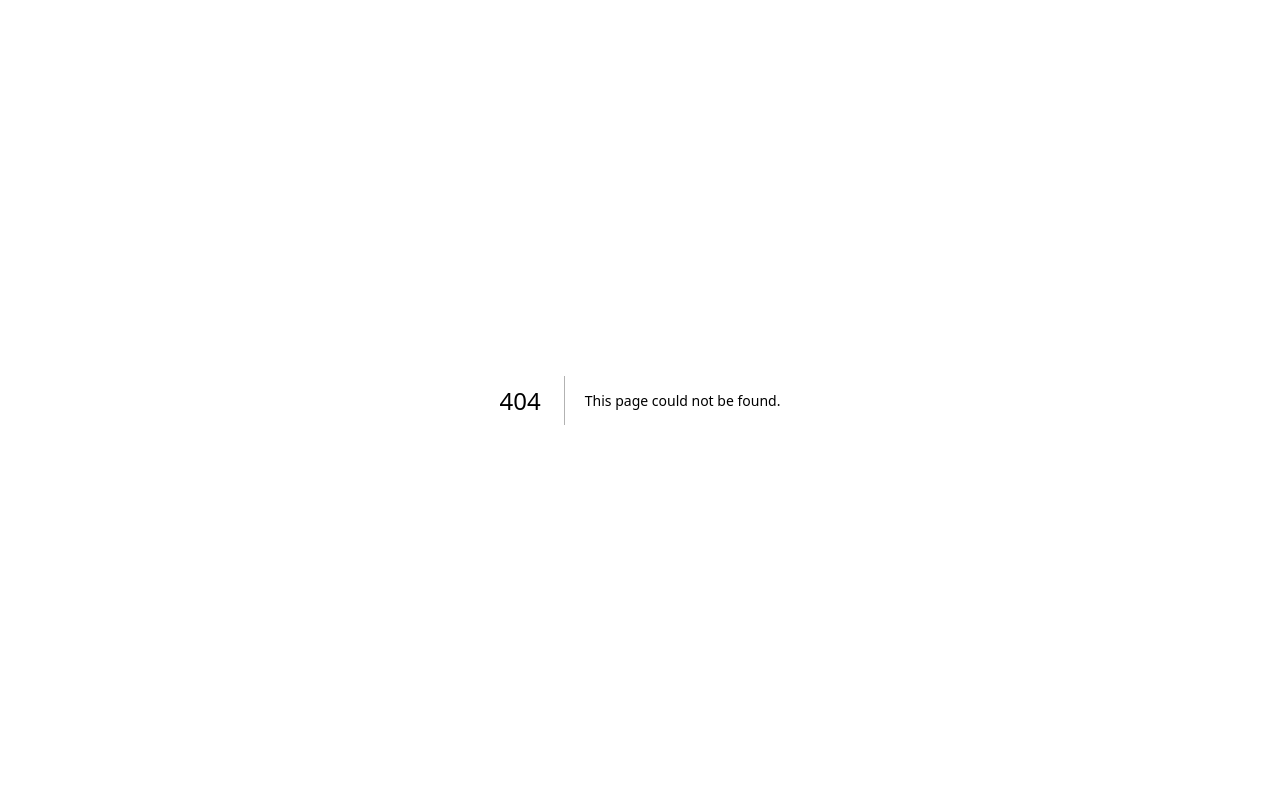
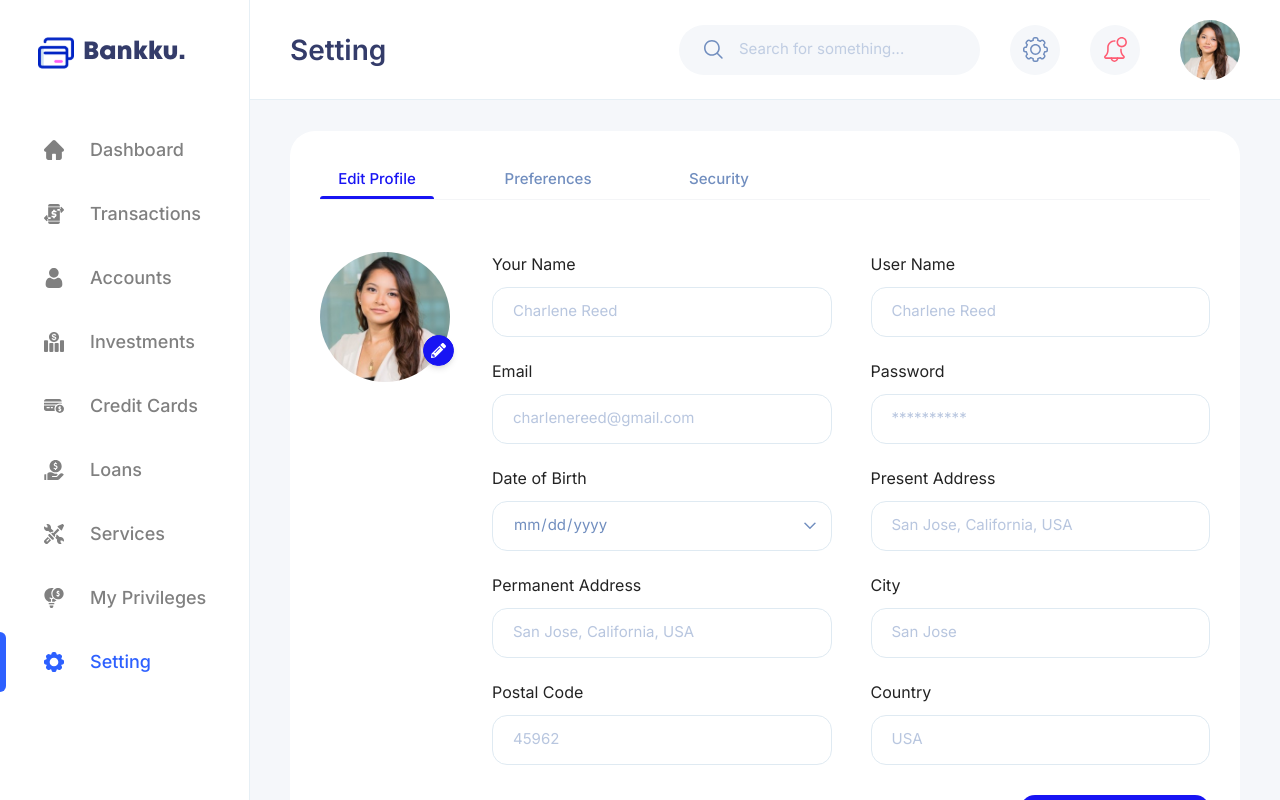
Before and after one commit to humamafif/dashboard-ui-test-fe, a Next.js app: page /dashboard/setting in a window 1280 px wide. Before the commit this address had no page. Built offline with nearby package versions, Linux system fonts and the light colour scheme.

Commit message:
:lipstick:slicing/page settings (section edit profile)

```diff
--- /dev/null
+++ b/app/components/icons/chevron-down-icon.tsx
@@ -0,0 +1,16 @@
+export function ChevronDownIcon({ className }: { className?: string }) {
+  return (
+    <svg
+      className={className}
+      viewBox="0 0 11 7"
+      fill="none"
+      xmlns="http://www.w3.org/2000/svg"
+    >
+      <path
+        d="M0.459717 0.459717L5.45972 5.45972L10.4597 0.459717"
+        stroke="#718EBF"
+        strokeWidth="1.3"
+      />
+    </svg>
+  );
+}
--- /dev/null
+++ b/app/components/icons/pencil-icon.tsx
@@ -0,0 +1,19 @@
+export function PencilIcon({ className }: { className?: string }) {
+  return (
+    <svg
+      className={className}
+      viewBox="0 0 15 15"
+      fill="currentColor"
+      xmlns="http://www.w3.org/2000/svg"
+    >
+      <g clipPath="url(#clip0_2_385)">
+        <path d="M14.587 4.16321L13.2364 5.51379C13.0987 5.65149 12.876 5.65149 12.7383 5.51379L9.48637 2.26184C9.34867 2.12415 9.34867 1.90149 9.48637 1.76379L10.837 0.413208C11.3848 -0.134644 12.2754 -0.134644 12.8262 0.413208L14.587 2.17395C15.1377 2.7218 15.1377 3.61243 14.587 4.16321ZM8.32621 2.92395L0.632851 10.6173L0.011757 14.1769C-0.073204 14.6573 0.345741 15.0734 0.82621 14.9913L4.38578 14.3673L12.0791 6.67395C12.2168 6.53626 12.2168 6.3136 12.0791 6.1759L8.82719 2.92395C8.68656 2.78626 8.46391 2.78626 8.32621 2.92395ZM3.63578 9.95813C3.47465 9.797 3.47465 9.53918 3.63578 9.37805L8.1475 4.86633C8.30863 4.7052 8.56644 4.7052 8.72758 4.86633C8.88871 5.02747 8.88871 5.28528 8.72758 5.44641L4.21586 9.95813C4.05473 10.1193 3.79691 10.1193 3.63578 9.95813ZM2.57816 12.422H3.98441V13.4855L2.09476 13.8165L1.18363 12.9054L1.51469 11.0157H2.57816V12.422Z" />
+      </g>
+      <defs>
+        <clipPath id="clip0_2_385">
+          <rect width="15" height="15" />
+        </clipPath>
+      </defs>
+    </svg>
+  );
+}
--- a/app/components/input.tsx
+++ b/app/components/input.tsx
@@ -3,16 +3,17 @@ type InputVariant = "filled" | "outline";
 interface InputProps {
   className?: string;
   variant: InputVariant;
-  icon: React.ComponentType<React.SVGProps<SVGSVGElement>>;
-  colorIcon: IconColor;
+  icon?: React.ComponentType<React.SVGProps<SVGSVGElement>>;
+  colorIcon?: IconColor;
   placeholder: string;
-  type: "text" | "password" | "email" | "search";
+  placeholderColor?: string;
+  type: "text" | "password" | "email" | "search" | "date";
 }
 
 const variantStyles: Record<InputVariant, string> = {
   filled: "bg-(--color-input-bg-filled) text-(--color-input-text-filled)",
   outline:
-    "bg-(--color-input-bg-outline) text-(--color-input-text-outline) border border-slate-200",
+    "bg-(--color-input-bg-outline) text-(--color-input-text-outline) border border-[#DFEAF2]",
 };
 
 const iconColorStyles: Record<IconColor, string> = {
@@ -30,6 +31,7 @@ export default function Input({
   variant,
   icon: Icon,
   colorIcon,
+  placeholderColor,
   ...props
 }: InputProps) {
   const containerClass = variantStyles[variant] || "";
@@ -37,13 +39,19 @@ export default function Input({
 
   return (
     <div
-      className={`xl:h-12.5 h-[40px] bg-(--color-input-bg-${variant}) rounded-full flex items-center xl:px-6.25 px-5  ${containerClass} ${className}`}
+      className={`xl:h-12.5 h-[40px] bg-(--color-input-bg-${variant}) flex items-center ${
+        Icon && "xl:px-6.25 px-5"
+      }  ${containerClass} ${className}`}
     >
-      <Icon className={`size-4 xl:size-[20px] shrink-0 ${iconClass}`} />
+      {Icon && (
+        <Icon className={`size-4 xl:size-[20px] shrink-0 ${iconClass}`} />
+      )}
 
       <input
         {...props}
-        className="ml-3.75 w-full bg-transparent outline-none xl:text-[15px] lg:text-[12px] text-[13px]"
+        className={` ${
+          Icon && "ml-3.75"
+        } w-full outline-none placeholder:${placeholderColor} xl:text-[15px] lg:text-[12px] text-[13px]`}
       />
     </div>
   );
--- a/app/dashboard/components/header.tsx
+++ b/app/dashboard/components/header.tsx
@@ -40,7 +40,7 @@ export default function Header({ onMenuClick }: { onMenuClick: () => void }) {
           icon={SearchIcon}
           placeholder="Search for something..."
           type="text"
-          className="w-full"
+          className="w-full rounded-full"
         />
 
         {/* Settings & Notification */}
--- /dev/null
+++ b/app/dashboard/setting/components/profile-form.tsx
@@ -0,0 +1,96 @@
+import { ChevronDownIcon } from "@/app/components/icons/chevron-down-icon";
+import { PencilIcon } from "@/app/components/icons/pencil-icon";
+import Input from "@/app/components/input";
+import ProfileCircle from "@/app/components/profile-circle";
+import React from "react";
+interface InputProps {
+  label: string;
+  placeholder: string;
+  type?: "text" | "email" | "password" | "date";
+  isSelect?: boolean;
+}
+
+const InputField: React.FC<InputProps> = ({
+  label,
+  placeholder,
+  type = "text",
+  isSelect = false,
+}) => (
+  <div className="flex flex-col gap-[9px] lg:gap-[7px] xl:gap-[11px]">
+    <label className="text-[13px] xl:text-[16px] font-normal text-text-body">
+      {label}
+    </label>
+    <div className="relative">
+      <Input
+        variant="outline"
+        type={type}
+        placeholder={placeholder}
+        placeholderColor="text-[#718EBF]"
+        className={`w-full h-[40px] xl:h-[50px] px-[15px] xl:px-[20px] rounded-[10px] lg:rounded-[15px] border text-[12px] xl:text-[15px]
+          ${type === "date" ? "uppercase text-[#718EBF]" : ""}`}
+      />
+
+      {type === "date" && (
+        <ChevronDownIcon className="xl:w-[12px] w-[10px] absolute right-4 top-1/2 -translate-y-1/2 pointer-events-none" />
+      )}
+    </div>
+  </div>
+);
+
+const ProfileForm = () => {
+  return (
+    <>
+      <div className="flex flex-col lg:flex-row gap-[22px] lg:gap-[53px] xl:gap-[42px]">
+        {/* Foto Profil */}
+        <div className="shrink-0 flex justify-center lg:block">
+          <div className="relative size-[170px] lg:size-[110px] xl:size-[130px] items-center justify-center">
+            <ProfileCircle path="/assets/img/profile.jpg" alt="Profile" />
+            <button className="absolute xl:bottom-4 lg:bottom-3 bottom-5 -right-1 btn-primary p-[10px] lg:p-[7px] rounded-full shadow-md">
+              <PencilIcon className="size-[18px] xl:size-[15px] lg:size-[12px]" />
+            </button>
+          </div>
+        </div>
+
+        {/* Grid Input Form */}
+        <div className="grow grid grid-cols-1 lg:grid-cols-2 lg:gap-x-[26px] xl:gap-[39px] gap-y-[16px] lg:gap-y-[16px] xl:gap-y-[22px]">
+          <InputField label="Your Name" placeholder="Charlene Reed" />
+          <InputField label="User Name" placeholder="Charlene Reed" />
+          <InputField
+            label="Email"
+            placeholder="charlenereed@gmail.com"
+            type="email"
+          />
+          <InputField
+            label="Password"
+            placeholder="**********"
+            type="password"
+          />
+          <InputField
+            label="Date of Birth"
+            placeholder="25 January 1990"
+            type="date"
+            isSelect={true}
+          />
+          <InputField
+            label="Present Address"
+            placeholder="San Jose, California, USA"
+          />
+          <InputField
+            label="Permanent Address"
+            placeholder="San Jose, California, USA"
+          />
+          <InputField label="City" placeholder="San Jose" />
+          <InputField label="Postal Code" placeholder="45962" />
+          <InputField label="Country" placeholder="USA" />
+        </div>
+      </div>
+      <div className="my-[20px] lg:my-[25px] xl:my-[30px] flex justify-center lg:justify-end">
+        <button className="w-full xl:w-[190px] lg:w-[130px]  py-[11px] xl:py-[14px] bg-[#1814F3] text-white font-medium text-[15px] xl:text-[18px] rounded-[9px] xl:rounded-[15px] hover:opacity-95 transition-all">
+          Save
+        </button>
+      </div>
+    </>
+  );
+};
+
+export default ProfileForm;
--- /dev/null
+++ b/app/dashboard/setting/components/setting-section.tsx
@@ -0,0 +1,24 @@
+"use client";
+import { useState } from "react";
+import TabBar from "./tab-bar";
+import ProfileForm from "./profile-form";
+
+const SettingSection = () => {
+  const [activeTab, setActiveTab] = useState("Edit Profile");
+
+  return (
+    <div className="w-full">
+      <TabBar activeTab={activeTab} setActiveTab={setActiveTab} />
+
+      {activeTab === "Edit Profile" ? (
+        <ProfileForm />
+      ) : (
+        <div className="py-20 text-center text-slate-400">
+          Konten untuk {activeTab} belum tersedia.
+        </div>
+      )}
+    </div>
+  );
+};
+
+export default SettingSection;
--- /dev/null
+++ b/app/dashboard/setting/components/tab-bar.tsx
@@ -0,0 +1,38 @@
+import React from "react";
+
+interface TabBarProps {
+  activeTab: string;
+  setActiveTab: (tab: string) => void;
+}
+
+const TabBar: React.FC<TabBarProps> = ({ activeTab, setActiveTab }) => {
+  const tabs = ["Edit Profile", "Preferences", "Security"];
+
+  return (
+    <div className="flex justify-between gap-0 lg:justify-start lg:gap-[45px] xl:gap-[57px] border-b border-[#F4F5F7] mb-[25px] lg:mb-[41px] xl:mb-[52px]">
+      {tabs.map((tab) => (
+        <div
+          key={tab}
+          className="relative w-[80px] xl:w-[114px] lg:w-[94px] flex flex-col items-center"
+        >
+          <button
+            onClick={() => setActiveTab(tab)}
+            className={`text-[13px] lg:text-[12px] xl:text-[15px] font-medium transition-all whitespace-nowrap pb-[7px] lg:pb-[9px] xl:pb-[8px] ${
+              activeTab === tab
+                ? "text-[#1814F3]"
+                : "text-[#718EBF] hover:text-slate-600"
+            }`}
+          >
+            {tab}
+          </button>
+
+          {activeTab === tab && (
+            <div className="absolute bottom-0 left-0 right-0 lg:h-[3px] h-[2px] bg-[#1814F3] rounded-t-[10px]" />
+          )}
+        </div>
+      ))}
+    </div>
+  );
+};
+
+export default TabBar;
--- /dev/null
+++ b/app/dashboard/setting/page.tsx
@@ -0,0 +1,11 @@
+import SettingSection from "./components/setting-section";
+
+export default function SettingPage() {
+  return (
+    <main className=" px-[25px] py-[25px]  xl:px-10 xl:py-[31px] gap-y-6 flex flex-col">
+      <div className="rounded-[15px] lg:rounded-[20px] xl:rounded-[25px] h-full w-full bg-white px-[20px] lg:px-[25px] xl:px-[30px] pt-[22px] lg:pt-[25px] xl:pt-[37px]">
+        <SettingSection />
+      </div>
+    </main>
+  );
+}
--- a/app/globals.css
+++ b/app/globals.css
@@ -162,3 +162,17 @@ body {
   color: var(--color-btn-secondary-text);
   border: 1px solid var(--color-btn-secondary-border);
 }
+
+input[type="date"]::-webkit-calendar-picker-indicator {
+  background: transparent;
+  bottom: 0;
+  color: transparent;
+  cursor: pointer;
+  height: auto;
+  left: 0;
+  position: absolute;
+  right: 0;
+  top: 0;
+  width: auto;
+  border-radius: 100%;
+}
```
